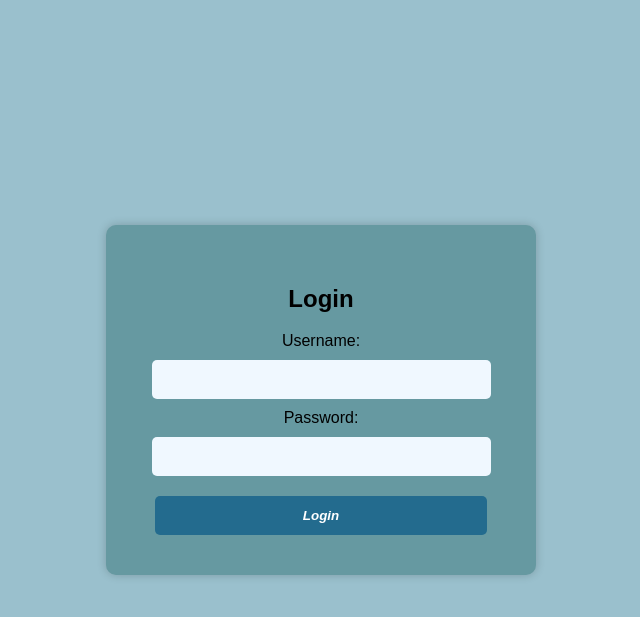
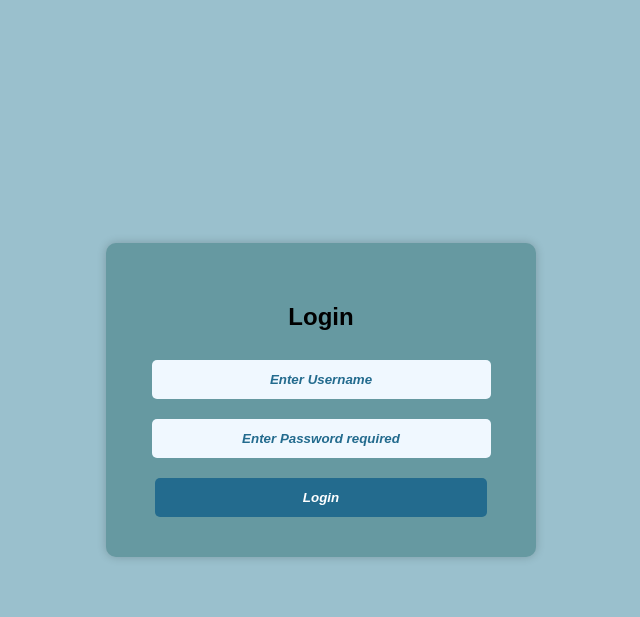
Before and after one commit to SivaMaharajaG/atudent_academic, a Flask app: page /login in a window 1280 px wide. Shown: the top 617 px of the page, without its empty margins (319-959 px from the left). Run offline with Flask 3, Linux system fonts and the light colour scheme.

Commit message:
Update login.html

```diff
--- a/templates/login.html
+++ b/templates/login.html
@@ -8,8 +8,8 @@
     <div class="container">
     <h2>Login</h2>
     <form method="POST">
-      Username: <input name="username" type="text"><br>
-      Password: <input name="password" type="password"><br>
+      <input name="username" type="text" placeholder="Enter Username" required><br>
+      <input name="password" type="password"placeholder="Enter Password required"><br>
       <button type="submit">Login</button>
     </form>
     {% with messages = get_flashed_messages() %}
```
